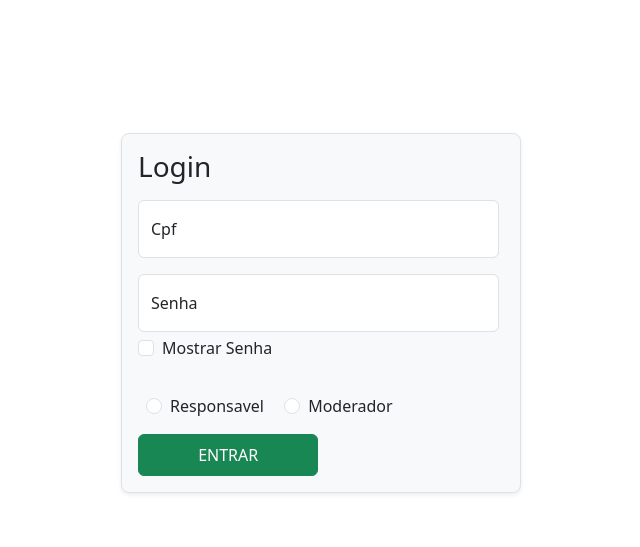
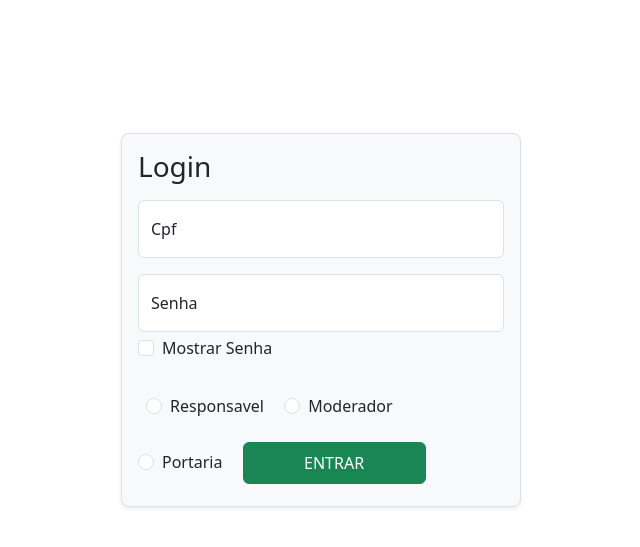
Before and after one commit to MatheusVII/Salida_07-05-25, a PHP site: page /login.php in a window 1280 px wide. Shown: the part 145-692 px from the top of the page, without its empty margins (319-959 px from the left). Run offline with PHP 8.4, Linux system fonts and the light colour scheme.

Commit message:
login.php

```diff
--- a/login.php
+++ b/login.php
@@ -58,6 +58,10 @@ session_start();
                 <label for="tipo" class="form-check-label">Moderador</label>
                 <input name="tipo" type="radio" class="form-check-input" id="tipo" value="moderador">
             </div>
+          <div class="form-check form-check-inline text-start my-3">
+                <label for="tipo" class="form-check-label">Portaria</label>
+                <input name="tipo" type="radio" class="form-check-input" id="tipo" value="portaria">
+            </div>
             <button type="submit" class="btn btn-success w-50 py-2" name="login">ENTRAR</button>
         </form>
     </main>
```
